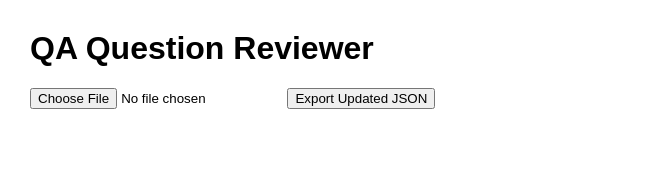
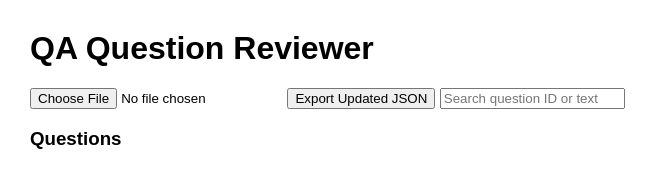
Before and after one commit to umarauthentic/pli-question-editor, a plain HTML site: page index.html in a window 1280 px wide. Shown: the whole page, without its empty margins (0-658 px from the left). Drawn offline with Linux system fonts and the light colour scheme.

Commit message:
Update index.html

```diff
--- a/index.html
+++ b/index.html
@@ -14,7 +14,20 @@
 
 <button onclick="exportJSON()">Export Updated JSON</button>
 
+<input id="searchBox" placeholder="Search question ID or text">
+
+<div class="layout">
+
+<div id="sidebar">
+<h3>Questions</h3>
+<ul id="questionNav"></ul>
+</div>
+
+<div id="main">
 <div id="questionsContainer"></div>
+</div>
+
+</div>
 
 <div id="editorModal" class="modal hidden">
 
```
